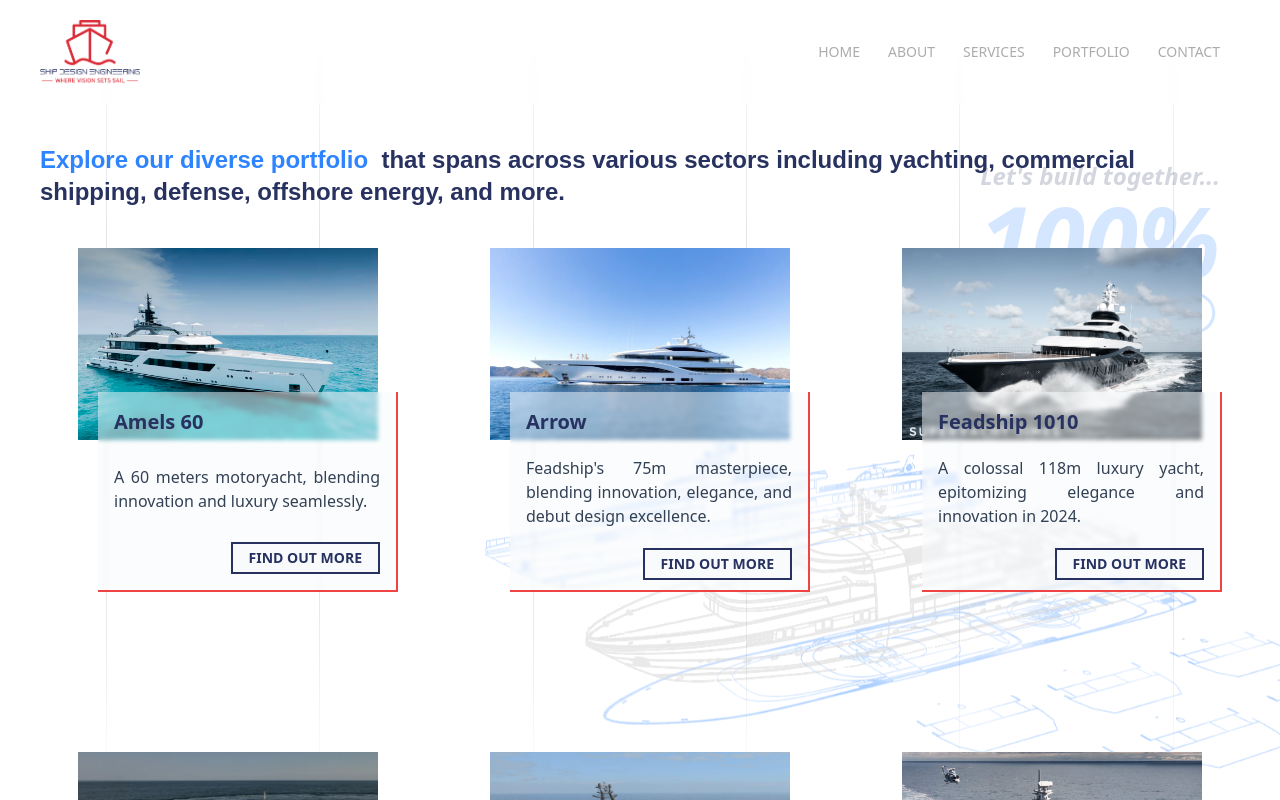
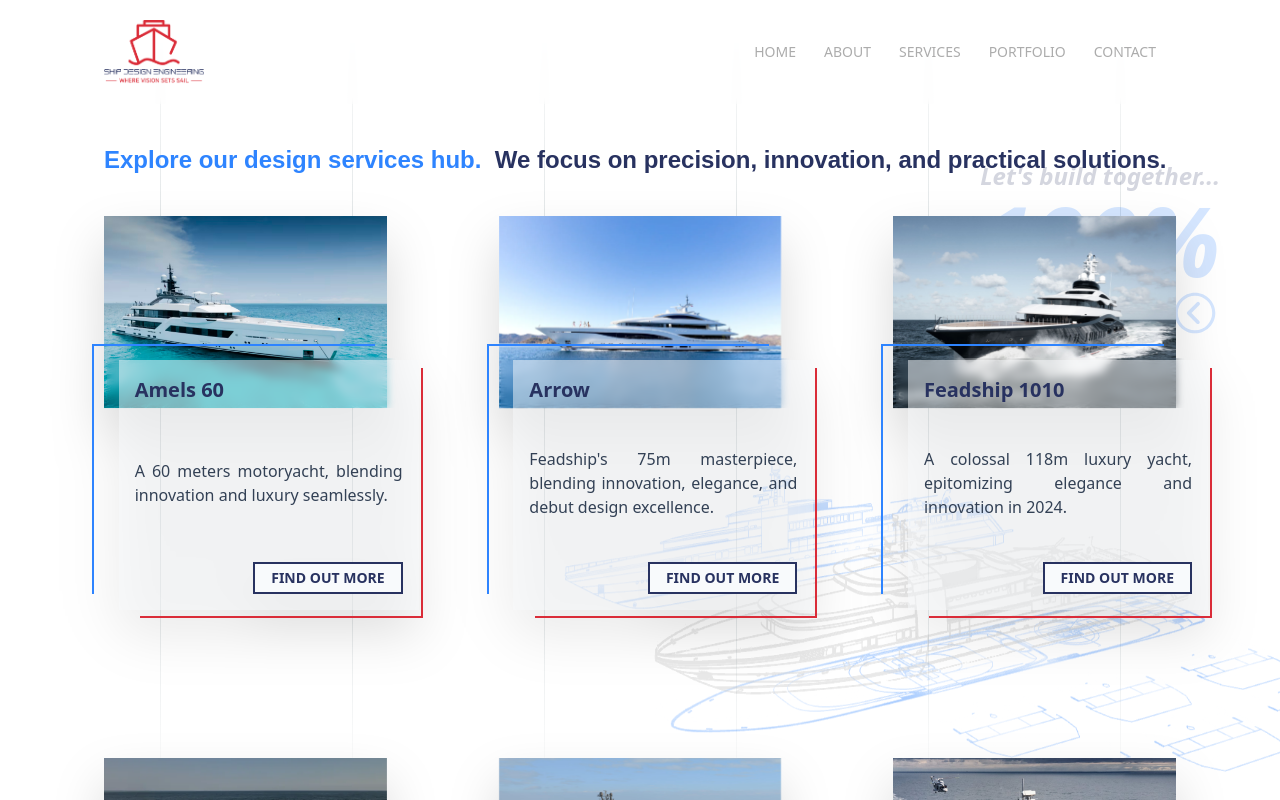
Before and after one commit to RazvanGP/website-di, a Next.js app: page /portfolio in a window 1280 px wide. Shown: the top 800 px of the page. Built offline with nearby package versions, Linux system fonts and the light colour scheme.

Commit message:
multiple design fixes

```diff
--- a/app/components/Backgound.js
+++ b/app/components/Backgound.js
@@ -24,13 +24,13 @@
       <div className="opacity-40">
         <motion.img
           src="/bg-1.png"
-          className="fixed bottom-0 left-0 w-full"
+          className="fixed bottom-0 right-0 w-full max-w-6xl"
         ></motion.img>
 
         <div className="opacity-50">
           <motion.img
             src="/bg-2.png"
-            className="fixed bottom-0 left-0 w-full"
+            className="fixed bottom-0 right-0 w-full max-w-6xl"
             initial="hidden"
             animate={{ opacity: opacityBg2 }}
             exit={{ opacity: 0 }}
@@ -39,7 +39,7 @@
 
           <motion.img
             src="/bg-3.png"
-            className="fixed bottom-0 left-0 w-full"
+            className="fixed bottom-0 right-0 w-full max-w-6xl"
             initial="hidden"
             animate={{ opacity: opacityBg3 }}
             transition={{ type: "spring", stiffness: 100 }}
@@ -47,7 +47,7 @@
 
           <motion.img
             src="/bg-4.png"
-            className="fixed bottom-0 left-0 w-full"
+            className="fixed bottom-0 right-0 w-full max-w-6xl"
             initial="hidden"
             animate={{ opacity: opacityBg4 }}
             transition={{ type: "spring", stiffness: 100 }}
--- a/app/components/Footer.js
+++ b/app/components/Footer.js
@@ -1,6 +1,6 @@
 const Footer = () => {
   return (
-    <footer className="font-titling-gothic text-silver-grey text-sm p-10  px-10 md:px-12 lg:px-20">
+    <footer className="font-titling-gothic text-silver-grey text-sm p-10  px-10 md:px-12 lg:px-20 max-w-6xl self-center">
       <span>&copy; 2023 Ship Design Engineering | All rights reserved.</span>
     </footer>
   );
--- a/app/components/Lines.js
+++ b/app/components/Lines.js
@@ -4,7 +4,7 @@
 const Lines = () => {
   return (
     <motion.div
-      className="fixed top-0 text-9xl flex justify-center items-center h-full w-full"
+      className="fixed top-0 text-9xl flex justify-center items-center h-full w-full max-w-6xl self-center"
       initial={{ y: -1000 }}
       animate={{ y: 0 }}
       transition={{ duration: 0.5, delay: 0.2 }}
--- a/app/components/Nav.js
+++ b/app/components/Nav.js
@@ -40,7 +40,7 @@
       }}
       animate={isNavHidden ? "hidden" : "visible"}
       transition={{ duration: 0.35, ease: "easeInOut" }}
-      className="sticky top-0 flex justify-between items-center w-full z-10 font-titling-gothic text-silver-grey text-sm px-10 py-5 backdrop-blur-sm"
+      className="sticky top-0 flex justify-between items-center w-full max-w-6xl self-center z-10 font-titling-gothic text-silver-grey text-sm px-10 py-5 backdrop-blur-sm"
     >
       <Link href="/" className="">
         <img src="/logo.png" alt="" width={100} />
--- a/app/contact/page.js
+++ b/app/contact/page.js
@@ -48,16 +48,16 @@
   };
 
   return (
-    <main className="flex-1 relative lg:max-w-5xl flex justify-evenly items-center xl:items-start xl:pt-20">
+    <main className="flex-1 relative max-w-6xl self-center flex items-center gap-20">
       <form
         onSubmit={handleSubmit}
         id="contact=form"
-        className="text-primary-blue flex flex-col gap-5 justify-center items-start "
+        className="text-primary-blue flex flex-col gap-5 justify-center items-start"
       >
         <Reveal>
           <input
             className={
-              "border-[1px] border-primary-blue p-2 transition-all duration-500"
+              "border-[1px] border-primary-blue p-2 transition-all duration-500 xl:w-[300px]"
             }
             type="text"
             data-validation="text"
@@ -73,7 +73,7 @@
         </Reveal>
         <Reveal delay={0.2}>
           <input
-            className="border-[1px] border-primary-blue p-2 transition-all duration-500"
+            className="border-[1px] border-primary-blue p-2 transition-all duration-500 xl:w-[300px]"
             type="text"
             data-validation="email"
             id="email"
@@ -88,7 +88,7 @@
         </Reveal>
         <Reveal delay={0.4}>
           <input
-            className="border-[1px] border-primary-blue p-2 transition-all duration-500"
+            className="border-[1px] border-primary-blue p-2 transition-all duration-500 xl:w-[300px]"
             type="text"
             data-validation="text"
             id="phone"
@@ -102,7 +102,7 @@
         </Reveal>
         <Reveal delay={0.6}>
           <textarea
-            className="border-[1px] border-primary-blue p-2 transition-all duration-500 resize-none"
+            className="border-[1px] border-primary-blue p-2 transition-all duration-500 resize-none xl:w-[500px]"
             name="message"
             id="message"
             data-validation="text"
--- a/app/portfolio/page.js
+++ b/app/portfolio/page.js
@@ -1,3 +1,4 @@
+"use client";
 import React from "react";
 import projects from "../utils/projects.json";
 import Image from "next/image";
@@ -5,19 +6,22 @@
 
 const PortfolioPage = () => {
   return (
-    <main className="p-10 relative flex-1 flex flex-col justify-center items-center ">
-      <p className="font-semibold pb-10 font-secondary text-text-grey text-2xl">
-        <span className="text-accent-blue ">Explore our diverse portfolio</span>
-        &nbsp; that spans across various sectors including yachting, commercial
-        shipping, defense, offshore energy, and more.
+    <main className="p-10 relative flex-1 flex flex-col justify-center items-center max-w-6xl self-center">
+      <p className="font-semibold pb-10 font-secondary text-text-grey text-2xl self-start">
+        <span className="text-accent-blue ">
+          Explore our design services hub.
+        </span>
+        &nbsp; We focus on precision, innovation, and practical solutions.
       </p>
-      <section className="grid grid-cols-1 md:grid-cols-2 xl:grid-cols-3 gap-10 xl:gap-28">
+
+      <section className="grid grid-cols-1 md:grid-cols-2 xl:grid-cols-3 gap-20 xl:gap-x-28 gap-y-[350px]  mb-[250px]">
         {projects.map((project, index) => {
           return (
             <div
               key={index}
-              className="max-w-[300px] hover:scale-105 ease-in-out duration-300"
+              className="max-w-[300px]  flex flex-col drop-shadow-2xl"
             >
+              <div className="relative">
                 <Image
                   src={project.imgSrc}
                   width={300}
@@ -25,9 +29,13 @@
                   alt="project image"
                   className="w-full h-48 object-cover"
                 />
-              {/* border style:
-              border-r-2 border-b-2 border-[rgb(46,132,255,0.9)] */}
-              <div className="h-[200px] max-h-[200px] flex flex-col justify-between gap-5 bg-slate-50 bg-opacity-50 backdrop-blur-[2px] p-4 relative -top-12 -right-5 border-r-2 border-b-2 border-red-500 ">
+                <div className="absolute min-h-[50px] min-w-[300px] -right-5 bottom-0 backdrop-blur-sm"></div>
+              </div>
+
+              <div className="relative hover:scale-105 ease-in-out duration-300">
+                <div className="absolute min-h-[250px] h-250px] w-full min-w-full border-l-2 border-t-2 border-accent-blue -top-16 -left-3"></div>
+                <div className="absolute min-h-[250px] h-[250px] w-full min-w-full border-r-2 border-b-2 border-accent-red -right-9 -top-10 "></div>
+                <div className="absolute max-w-[300px] h-[250px] max-h-[250px] flex flex-col justify-between gap-5 bg-slate-50 bg-opacity-50 p-4 -top-12 -right-8 ">
                   <h1 className=" text-primary-blue text-xl font-extrabold">
                     {project.title}
                   </h1>
@@ -42,6 +50,7 @@
                   </Link>
                 </div>
               </div>
+            </div>
           );
         })}
       </section>
--- a/app/utils/services.json
+++ b/app/utils/services.json
@@ -2,8 +2,8 @@
   {
     "id": 0,
     "imgSrc": "/service0.png",
-    "title": "Basic Engineering (modelling)",
-    "description": "Foundational modeling expertise that forms the basis of ship design, ensuring a solid and well-structured starting point for the entire process.",
+    "title": "Basic Engineering",
+    "description": "Foundational modelling expertise that forms the basis of ship design, ensuring a solid starting point for the entire process.",
     "serviceDetailsAccent": "We offer comprehensive engineering",
     "serviceDetails": " modeling services tailored to meet the unique requirements of modern ship design. Our team of skilled engineers employs cutting-edge technology and industry-best practices to deliver precise and efficient solutions. From concept to completion, we are committed to optimizing the performance, safety, and sustainability of maritime vessels.",
     "list": [
```
Also changed, not shown: app/services/page.js (+12 -34 lines). Lines whose indentation alone changed are shown as unchanged.
